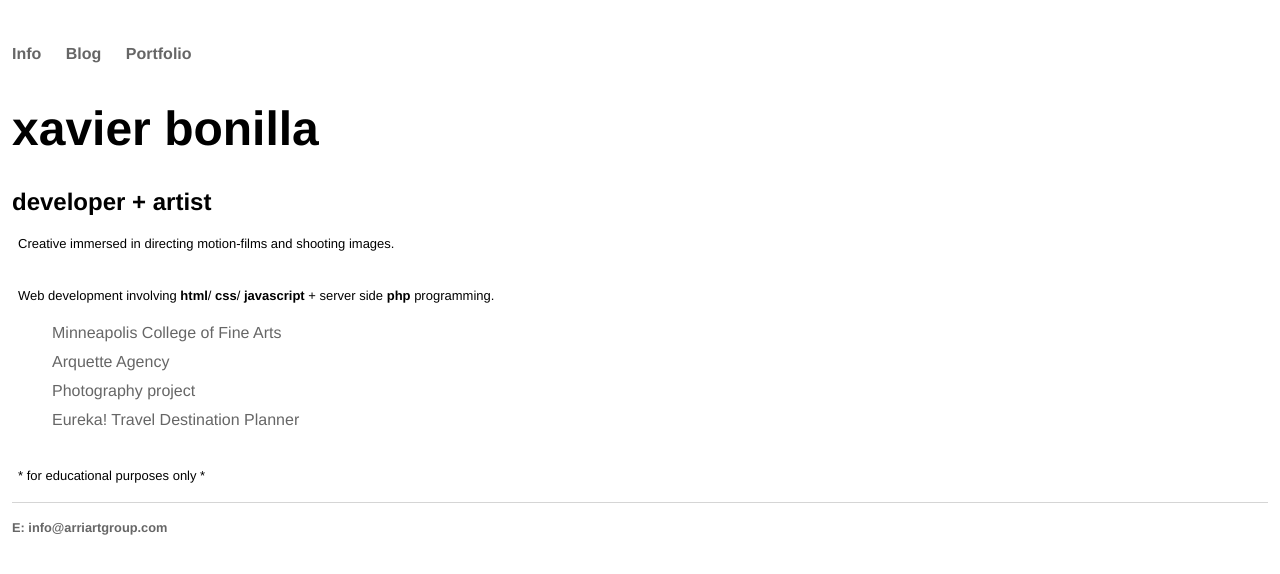
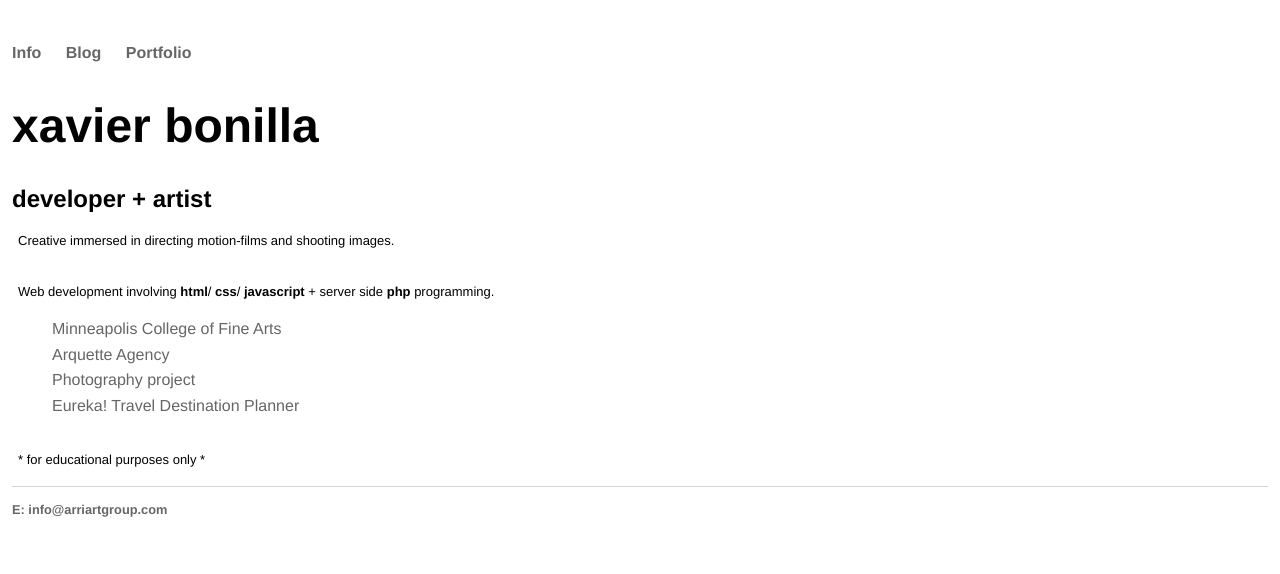
Before and after one commit to xavierbonilla/xavierbonilla.github.io, a Jekyll site: the page built from index.html, in a window 1280 px wide. Shown: the top 574 px of the page. Built offline with Jekyll 4.4.1, drawn with Linux system fonts in a browser that asks for light colours.

Commit message:
Update main.css

```diff
--- a/css/main.css
+++ b/css/main.css
@@ -37,7 +37,7 @@ footer {
 }
 li {
     list-style: none;
-    line-height: 1.8;
+    line-height: 1.6;
 }
 
 ul.posts {
```
